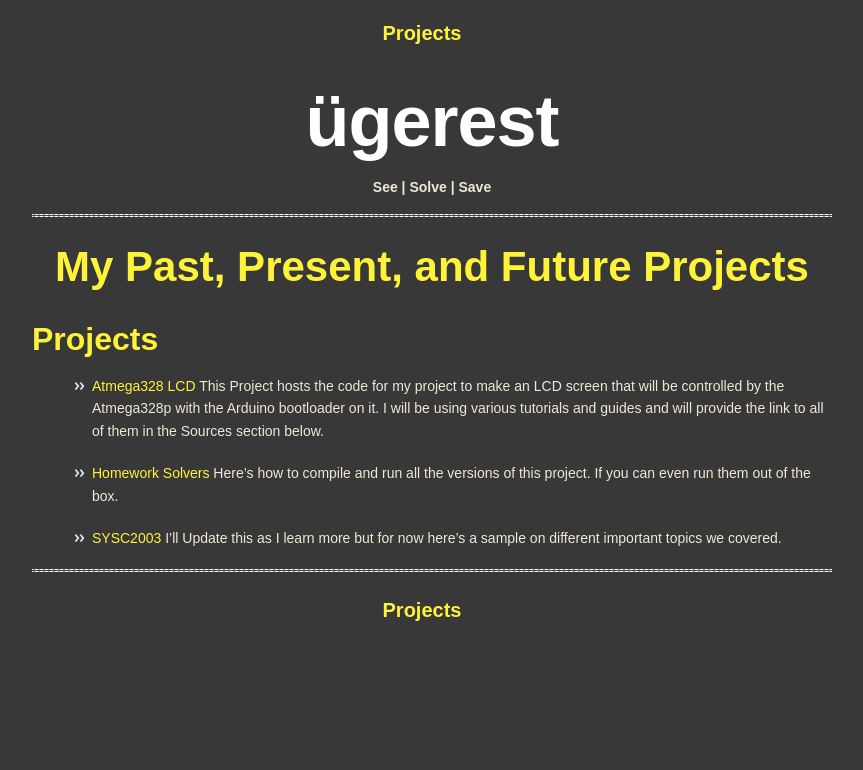
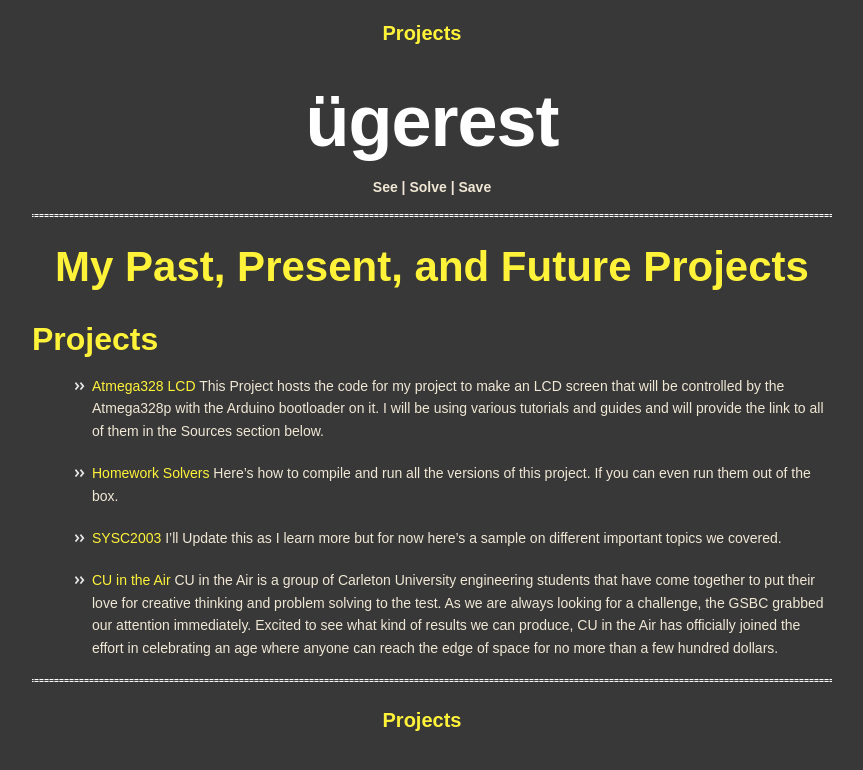
Before and after one commit to DerekStride/DerekStride.github.io, a Jekyll site: the page built from projects/index.md, in a window 1280 px wide. Shown: the top 770 px of the page, without its empty margins (208-1071 px from the left). Built offline with Jekyll 4.4.1, drawn with Linux system fonts in a browser that asks for light colours.

```diff
--- a/_data/portfolio.yml
+++ b/_data/portfolio.yml
@@ -40,7 +40,11 @@ projects:
   url: '/notes/sysc2003'
   excerpt:  >
     I'll Update this as I learn more but for now here's a sample on different important topics we covered.
-
+- title: CU in the Air
+  folder: 'cu-in-the-air'
+  url: 'http://carletonslam.github.io/spacegoldfish/'
+  excerpt: >
+    CU in the Air is a group of Carleton University engineering students that have come together to put their love for creative thinking and problem solving to the test. As we are always looking for a challenge, the GSBC grabbed our attention immediately. Excited to see what kind of results we can produce, CU in the Air has officially joined the effort in celebrating an age where anyone can reach the edge of space for no more than a few hundred dollars.
 
 #-------------------------------
 # Contact Section
```
Also changed, not shown: assets/projects/atmega-lcd/thumb.jpg, assets/projects/cu-in-the-air/thumb.jpg (added), assets/projects/homework-solvers/thumb.jpg, 1 other file.
